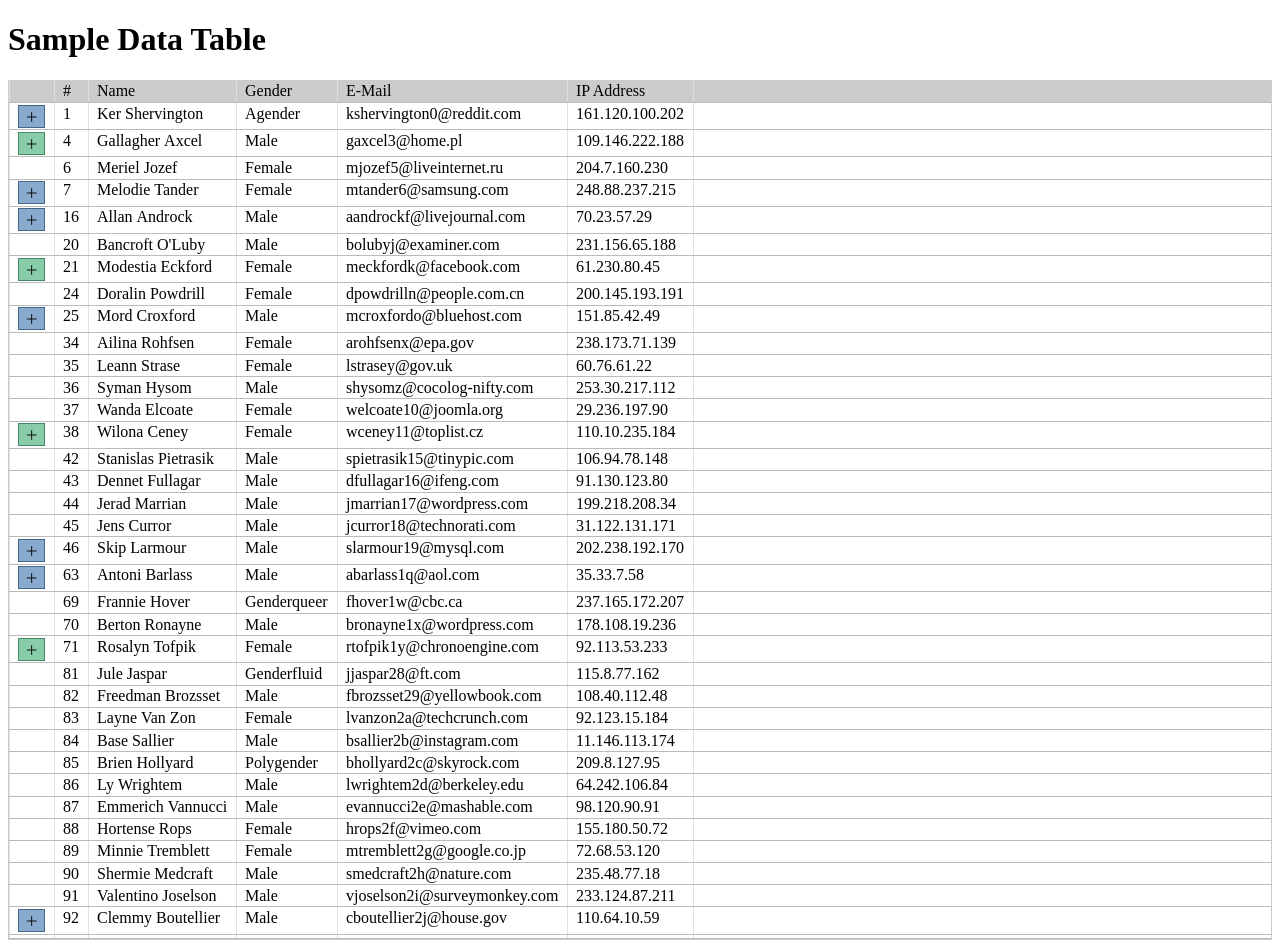
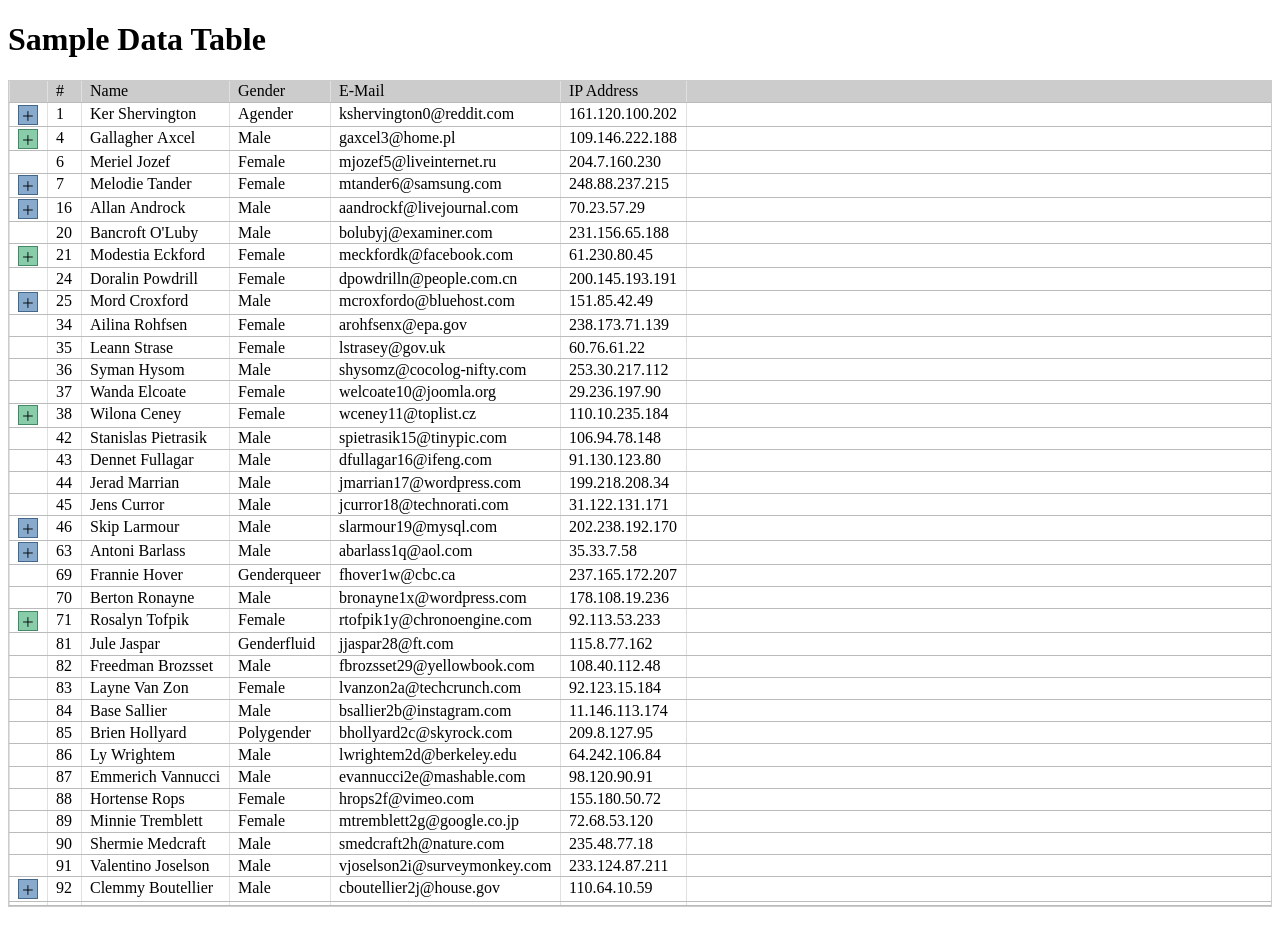
Before and after one commit to masaharu-kato/Tavue, a Vue app: page / in a window 1280 px wide. After the commit the page ends 915 px from the top, so only its background shows below. Built offline with nearby package versions, Linux system fonts and the light colour scheme.

Commit message:
update tree button style

```diff
--- a/sample/app.css
+++ b/sample/app.css
@@ -6,7 +6,13 @@
   margin-left: 8px;
   border-left: 4px solid #888888;
   margin-bottom: 4px;
-  /* border-bottom: 4px solid #DDDDDD; */
+}
+
+.tavue-tree-row .tree-btn {
+  width: 20px;
+  height: 20px;
+  padding: 0;
+  text-align: center;
 }
 
 .tavue-tree-row.tree-row-A.tavue-tree-row-opened>.tavue-tree-row-parent {
```
